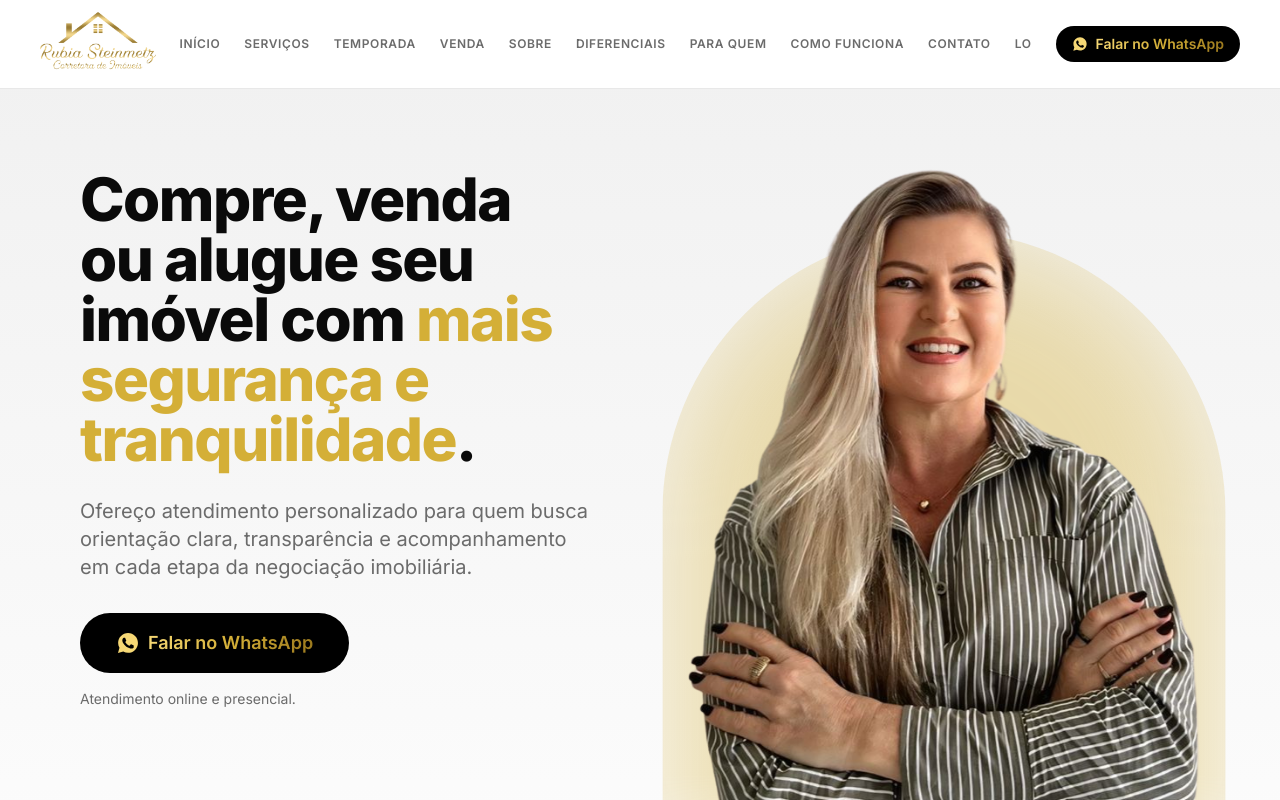
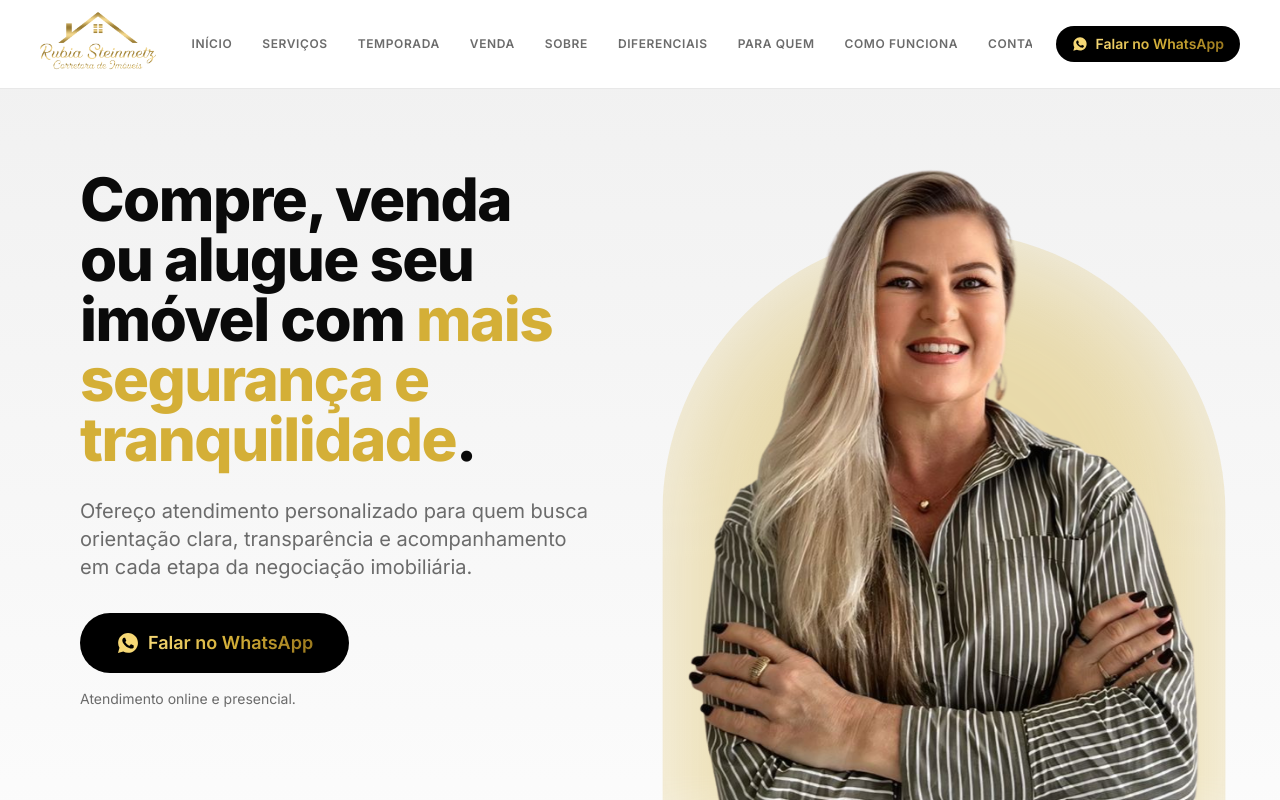
Before and after one commit to GabrielMoraes-dev/rubia-steinmetz-landing, a React (Vite) app: page / in a window 1280 px wide. Shown: the top 800 px of the page. Built offline with nearby package versions, Linux system fonts and the light colour scheme.

Commit message:
Give desktop nav links a bolder hover effect
Replace the underline hover with a black pill background, gold text,
lift and soft gold glow, matching the WhatsApp button styling.

```diff
--- a/src/components/Header.jsx
+++ b/src/components/Header.jsx
@@ -29,12 +29,12 @@ export default function Header() {
         </a>
 
         <div className="scrollbar-hide min-w-0 flex-1 overflow-x-auto">
-          <nav className="mx-auto flex w-fit items-center gap-x-3 xl:gap-x-6">
+          <nav className="mx-auto flex w-fit items-center gap-x-0.5 xl:gap-x-1.5">
             {navLinks.map((link) => (
               <a
                 key={link.href}
                 href={link.href}
-                className="relative shrink-0 whitespace-nowrap text-[10.5px] font-semibold uppercase tracking-wide text-ink-600 transition-colors duration-200 after:absolute after:-bottom-1.5 after:left-1/2 after:h-0.5 after:w-0 after:-translate-x-1/2 after:rounded-full after:bg-gold after:transition-all after:duration-200 hover:text-ink-950 hover:after:w-full xl:text-xs xl:tracking-wider"
+                className="shrink-0 whitespace-nowrap rounded-full px-3 py-1.5 text-[10.5px] font-semibold uppercase tracking-wide text-ink-600 transition-all duration-300 ease-out hover:-translate-y-0.5 hover:bg-black hover:text-gold hover:shadow-md hover:shadow-gold/20 xl:text-xs xl:tracking-wider"
               >
                 {link.label}
               </a>
```
